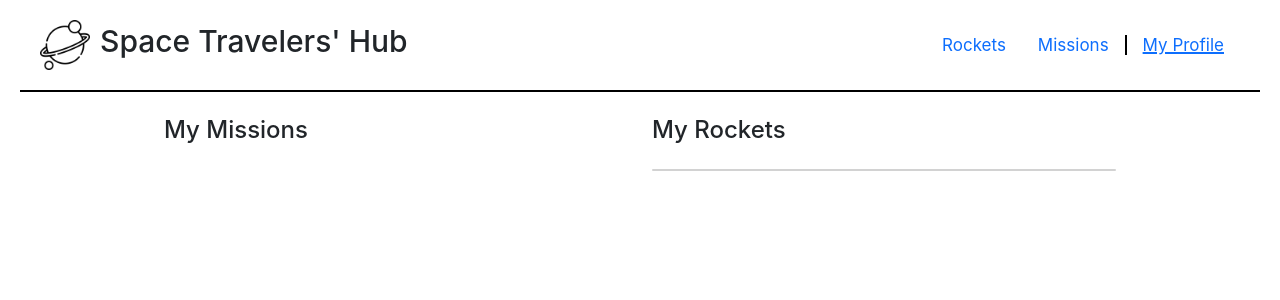
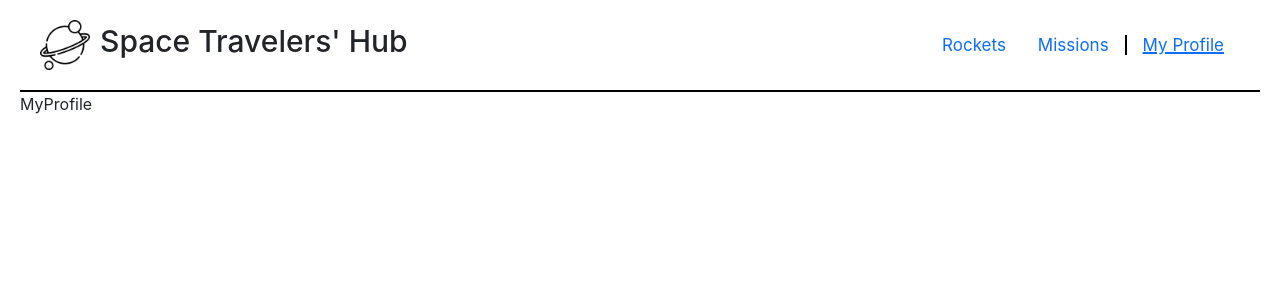
Before and after one commit to dselasea/space-travelers, a React (Create React App) app: page /myprofile in a window 1280 px wide. Shown: the top 300 px of the page. Built offline with nearby package versions, Linux system fonts and the light colour scheme.

Commit message:
Revert "Display reserved rockets on profile page"
This reverts commit 510d1e03221309685e4fcadec5fe44086acc263e.

```diff
--- a/src/components/profile/MyProfile.css
+++ /dev/null
@@ -1,3 +0,0 @@
-.profile-page {
-  max-width: 1000px;
-}
--- a/src/components/profile/MyProfile.jsx
+++ b/src/components/profile/MyProfile.jsx
@@ -1,29 +1,7 @@
 import React from 'react';
-import { useSelector } from 'react-redux';
-import './MyProfile.css';
 
-const MyProfile = () => {
-  const { rockets } = useSelector((state) => state.rockets);
-
-  return (
-    <div className="p-4 m-auto profile-page">
-      <div className="row">
-        <div className="col-md-6 col-12">
-          <h2 className="h4">My Missions</h2>
-        </div>
-        <div className="col-md-6 col-12">
-          <h2 className="h4">My Rockets</h2>
-          <div className="card my-4">
-            <ul className="list-group list-group-flush">
-              {rockets.filter((rocket) => rocket.reserved).map((rocket) => (
-                <li className="list-group-item" key={rocket.rocketId}>{rocket.rocketName}</li>
-              ))}
-            </ul>
-          </div>
-        </div>
-      </div>
-    </div>
-  );
-};
+const MyProfile = () => (
+  <div>MyProfile</div>
+);
 
 export default MyProfile;
```
